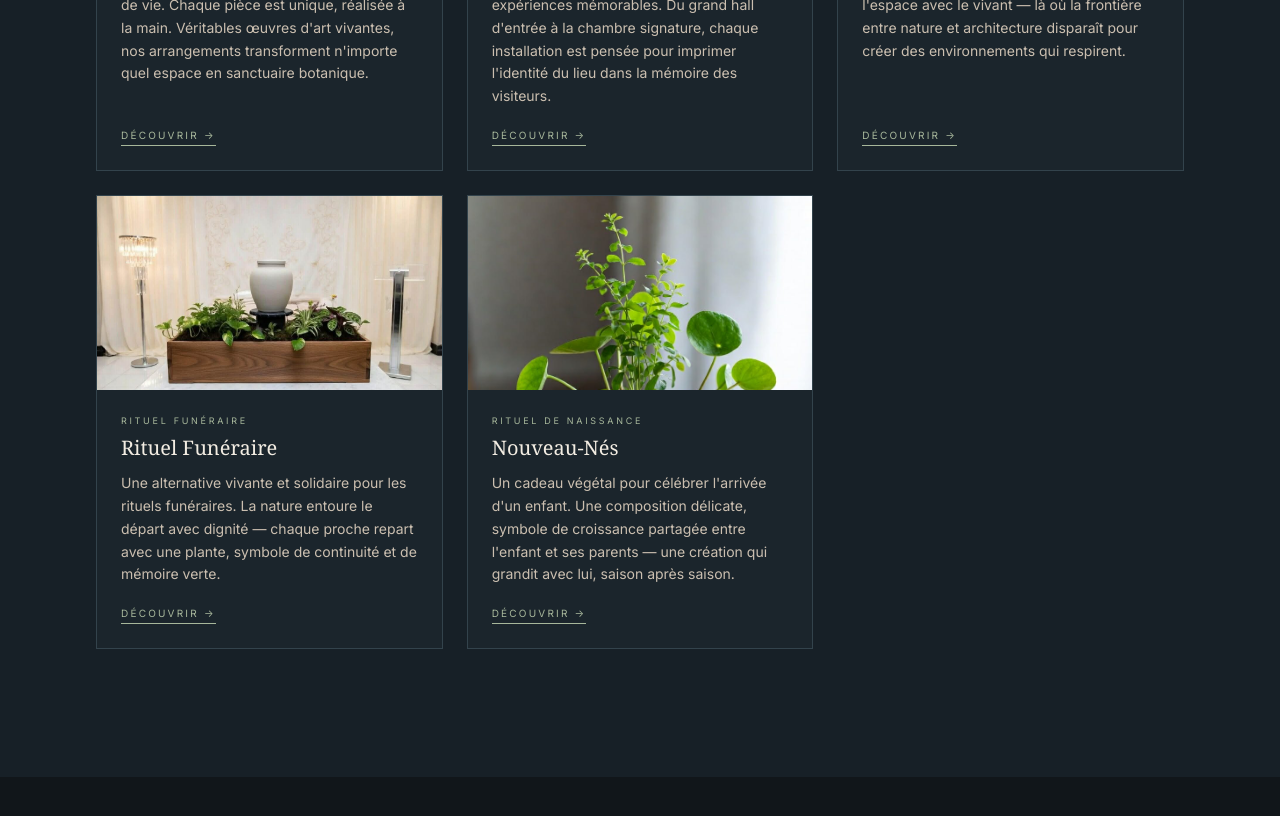
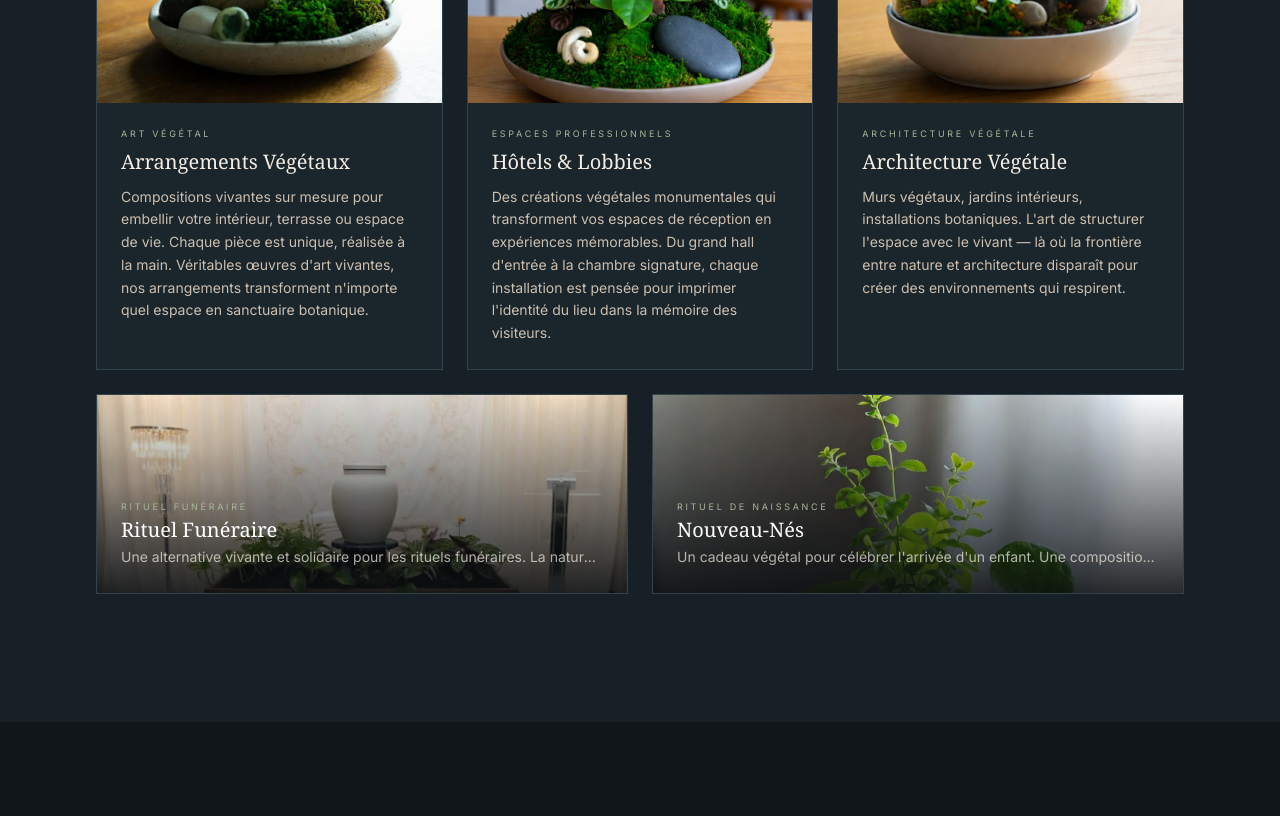
Before and after one commit to glammbox/mossa-v21-1, a React (Vite) app: page / in a window 1280 px wide. Shown: the part 2480-3296 px from the top of the page. Built offline with nearby package versions, Linux system fonts and the light colour scheme.

Commit message:
BladeClaw build: mossa-v21-1 2026-03-21

```diff
--- a/src/components/Collection.tsx
+++ b/src/components/Collection.tsx
@@ -69,6 +69,7 @@ const collectionItems = [
 export function Collection({ locale }: CollectionProps) {
   const t = copy[locale].gallery;
   const [hovered, setHovered] = useState<string | null>(null);
+  const [expanded, setExpanded] = useState<string | null>(null);
 
   return (
     <section
@@ -119,9 +120,10 @@ export function Collection({ locale }: CollectionProps) {
                 viewport={{ once: true, margin: "-60px" }}
                 transition={{ duration: 0.6, ease: "easeOut", delay: (index % 4) * 0.07 }}
                 className="cursor-pointer relative overflow-hidden"
-                style={{ border: "1px solid var(--border)" }}
+                style={{ border: "1px solid var(--border)", cursor: "pointer" }}
                 onMouseEnter={() => setHovered(item.src)}
                 onMouseLeave={() => setHovered(null)}
+                onClick={() => setExpanded(expanded === item.src ? null : item.src)}
               >
                 <figure className="relative overflow-hidden">
                   <img
--- a/src/components/Services.tsx
+++ b/src/components/Services.tsx
@@ -209,9 +209,9 @@ export function Services({ locale, onQuoteFormOpen }: ServicesProps) {
             </h2>
           </motion.div>
 
-          {/* 6-card grid */}
+          {/* Top 3 cards — portrait, 3-column grid */}
           <div className="grid gap-6 sm:grid-cols-2 lg:grid-cols-3">
-            {cards.map((card, i) => (
+            {cards.slice(0, 3).map((card, i) => (
               <motion.div
                 key={card.id}
                 initial={{ opacity: 0, y: 20 }}
@@ -226,8 +226,8 @@ export function Services({ locale, onQuoteFormOpen }: ServicesProps) {
                 }}
                 onClick={() => handleCardClick(card.id)}
               >
-                {/* Card image */}
-                <div className="overflow-hidden aspect-[16/9]">
+                {/* Card image — portrait */}
+                <div className="overflow-hidden aspect-[4/5]">
                   <img
                     src={card.image}
                     alt={card.name}
@@ -257,17 +257,56 @@ export function Services({ locale, onQuoteFormOpen }: ServicesProps) {
                   >
                     {card.desc}
                   </p>
-                  <button
-                    type="button"
-                    onClick={() => handleCardClick(card.id)}
-                    className="mt-5 inline-flex items-center gap-2 border-b pb-0.5 text-[10px] uppercase tracking-[0.22em] transition-all duration-200 self-start hover:gap-3"
-                    style={{
-                      borderColor: "var(--accent)",
-                      color: "var(--accent)",
-                    }}
+                </div>
+              </motion.div>
+            ))}
+          </div>
+
+          {/* Bottom 2 cards — landscape horizontal, bg image + text overlay */}
+          <div className="grid gap-6 mt-6 grid-cols-1 sm:grid-cols-2">
+            {cards.slice(3).map((card, i) => (
+              <motion.div
+                key={card.id}
+                initial={{ opacity: 0, y: 20 }}
+                whileInView={{ opacity: 1, y: 0 }}
+                viewport={{ once: true, margin: "-80px" }}
+                transition={{ duration: 0.7, ease: "easeOut", delay: i * 0.07 }}
+                className="group relative overflow-hidden"
+                style={{
+                  backgroundImage: `url(${card.image})`,
+                  backgroundSize: "cover",
+                  backgroundPosition: "center 30%",
+                  height: "200px",
+                  border: "1px solid var(--border)",
+                  cursor: "pointer",
+                }}
+                onClick={() => handleCardClick(card.id)}
+              >
+                {/* Gradient overlay */}
+                <div
+                  className="absolute inset-0 flex flex-col justify-end p-6"
+                  style={{
+                    background:
+                      "linear-gradient(to top, rgba(10,13,16,0.88) 0%, rgba(10,13,16,0.40) 55%, transparent 100%)",
+                  }}
+                >
+                  <span
+                    className="mb-1 text-[9px] uppercase tracking-[0.3em]"
+                    style={{ color: "var(--accent)" }}
                   >
-                    {card.cta} →
-                  </button>
+                    {card.label}
+                  </span>
+                  <h3
+                    className="font-serif text-xl font-light leading-tight text-white"
+                  >
+                    {card.name}
+                  </h3>
+                  <p
+                    className="mt-1 text-sm leading-relaxed line-clamp-1"
+                    style={{ color: "rgba(242,236,226,0.72)" }}
+                  >
+                    {card.desc}
+                  </p>
                 </div>
               </motion.div>
             ))}
```
Also changed, not shown: 5 other files (tests, documents, lock files or other folders).
